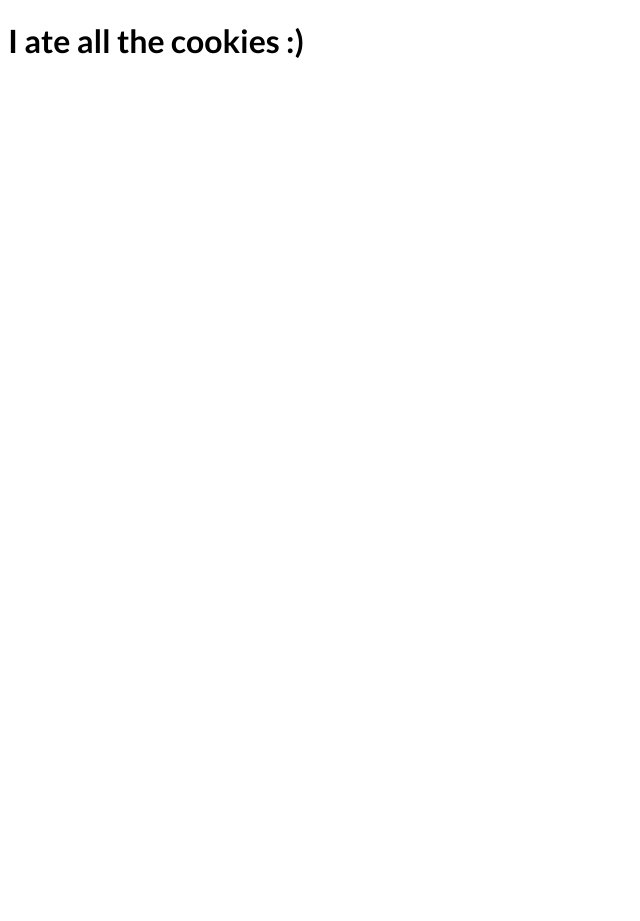
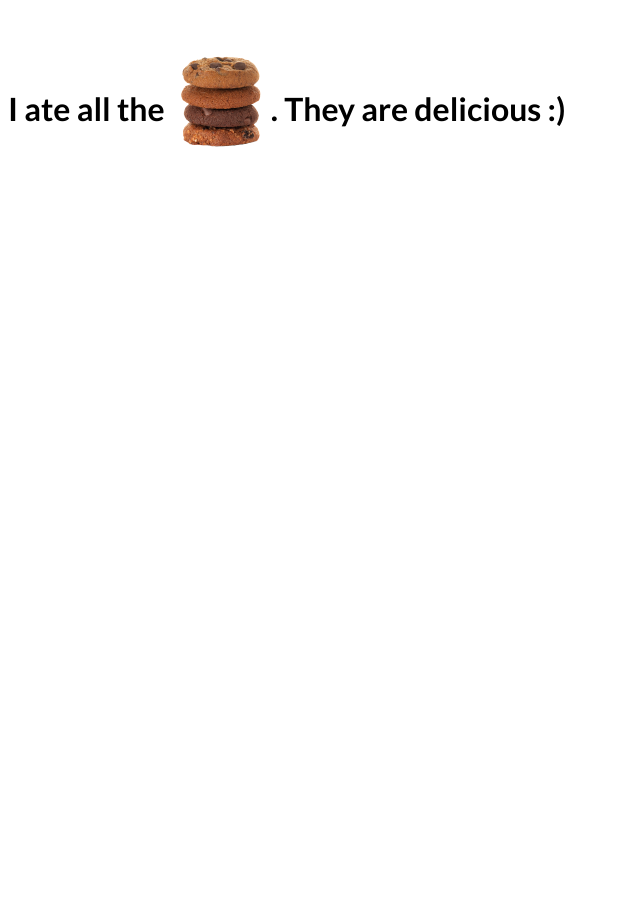
Before and after one commit to dsmilkov/dsmilkov.github.io, a Jekyll site: the page cookies.html, which Jekyll copies as it is, in a window 1280 px wide. Shown: the whole page, without its empty margins (0-640 px from the left). Built offline with Jekyll 4.4.1, drawn with Linux system fonts in a browser that asks for light colours.

Commit message:
updated cookies page

```diff
--- a/cookies.html
+++ b/cookies.html
@@ -30,7 +30,7 @@
         </script>
     </head>
     <body>
-      <h1>I ate all the cookies :)</h1>
+      <h1>I ate all the <img style="position:relative; top:32px;" height="100" src="static/cookies.png" />. They are delicious :)</h1>
 
     </body>
 </html>
```
Also changed, not shown: static/cookies.png (added).
